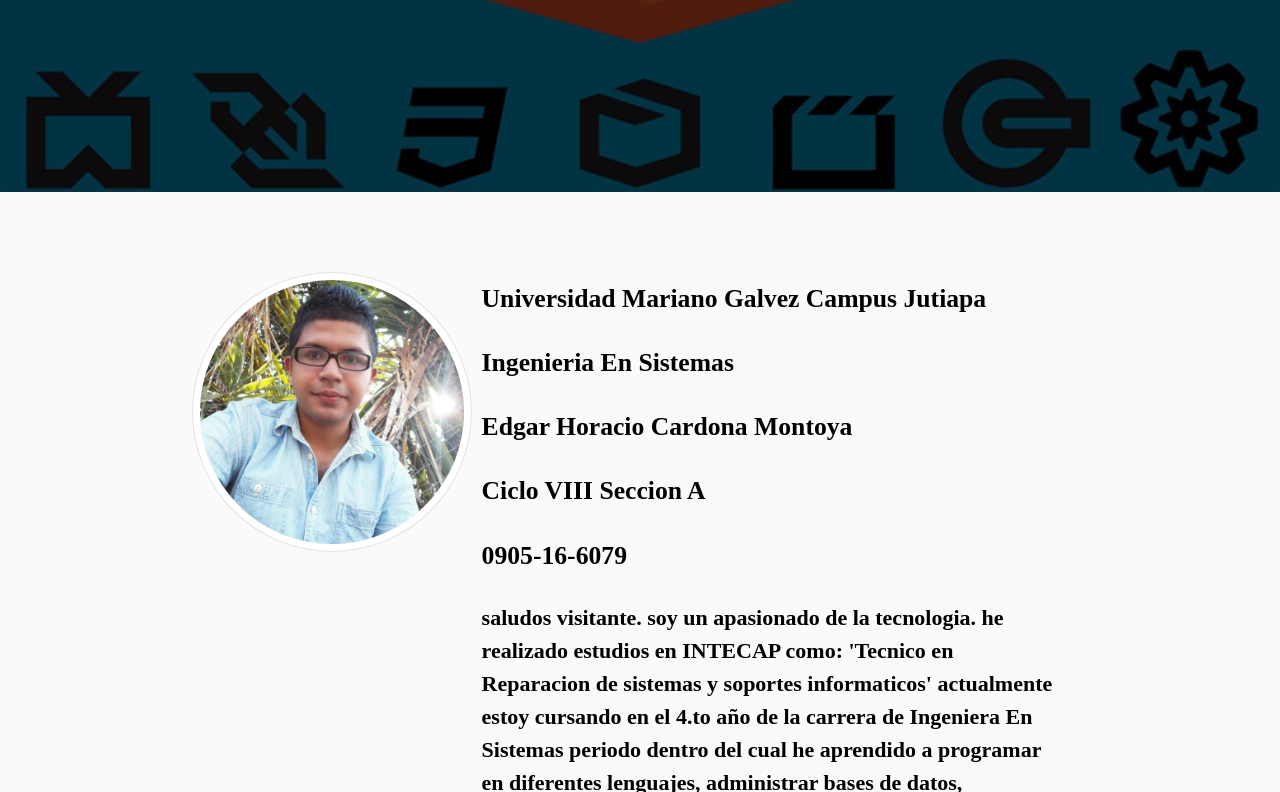
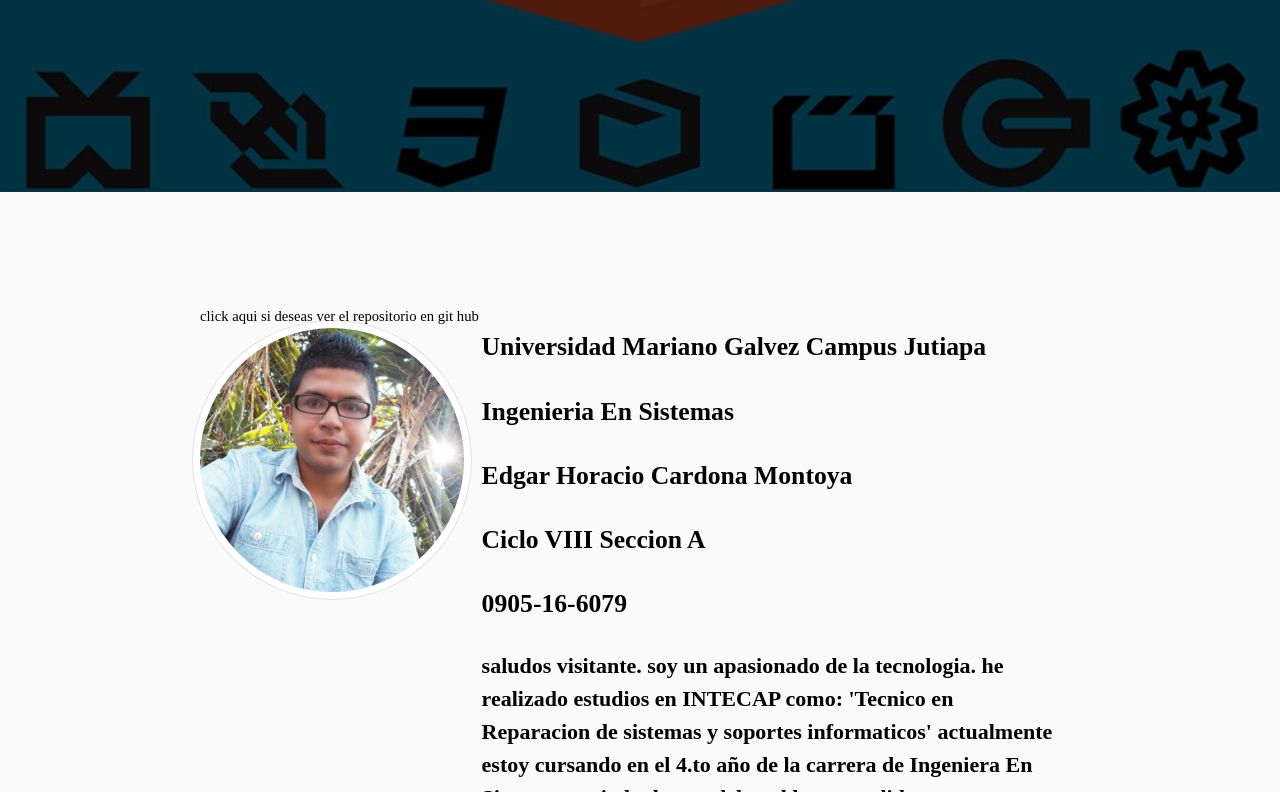
Before and after one commit to ecardonam1/paginaweb-, a plain HTML site: page index.html in a window 1280 px wide. Shown: the part 608-1400 px from the top of the page. Drawn offline with Linux system fonts and the light colour scheme; a web font is replaced by a local one.

Commit message:
agregado enlace a git hub

```diff
--- a/index.html
+++ b/index.html
@@ -46,11 +46,12 @@
 				<!-- Section -->
 					<section class="wrapper style1">
 						<div class="inner">
+								<br><a href="https://github.com/ecardonam1/paginaweb-">click aqui si deseas ver el repositorio en git hub</a>
 							<!-- 2 Columns -->
 								<div class="flex flex-2">
 									<div class="col col1">
 										<div class="image round fit">
-											<a href="generic.html" class="link"><img src="images/pic01.jpg" alt="" /></a>
+									 <img src="images/pic01.jpg" alt="" /></a>
 										</div>
 									</div>
 									<div class="col col2">
```
